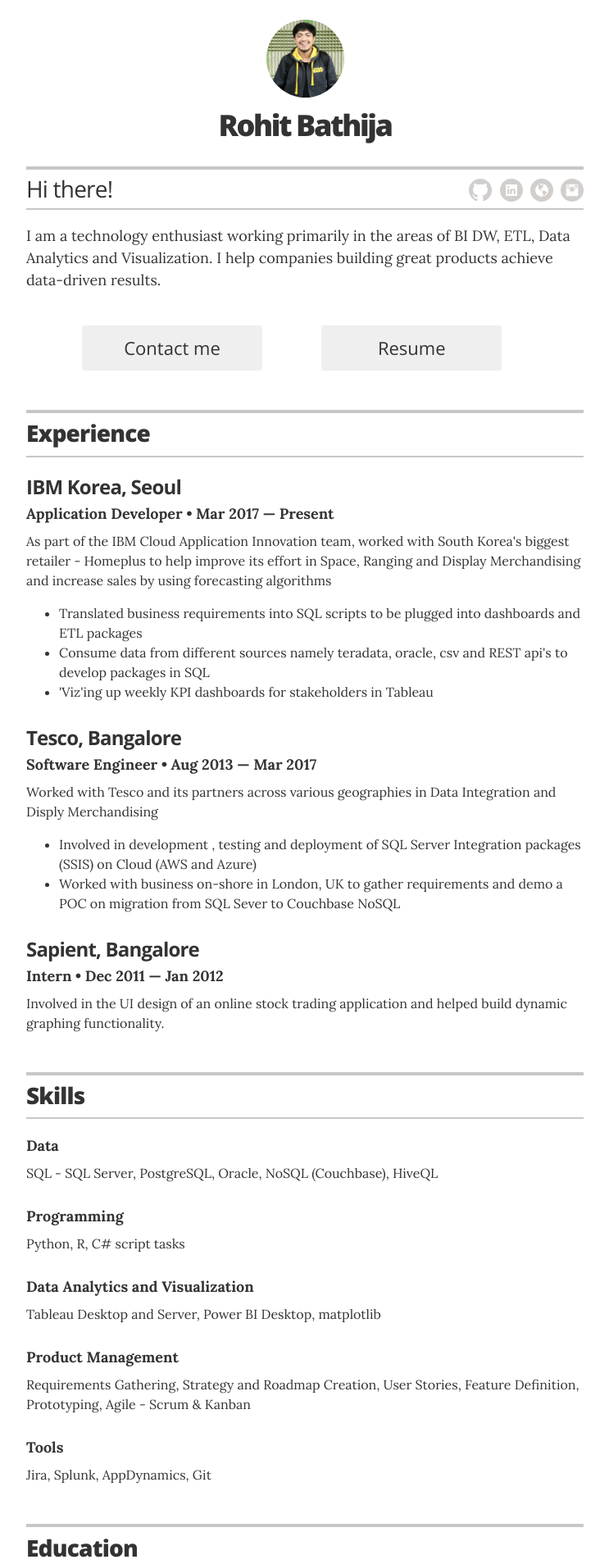
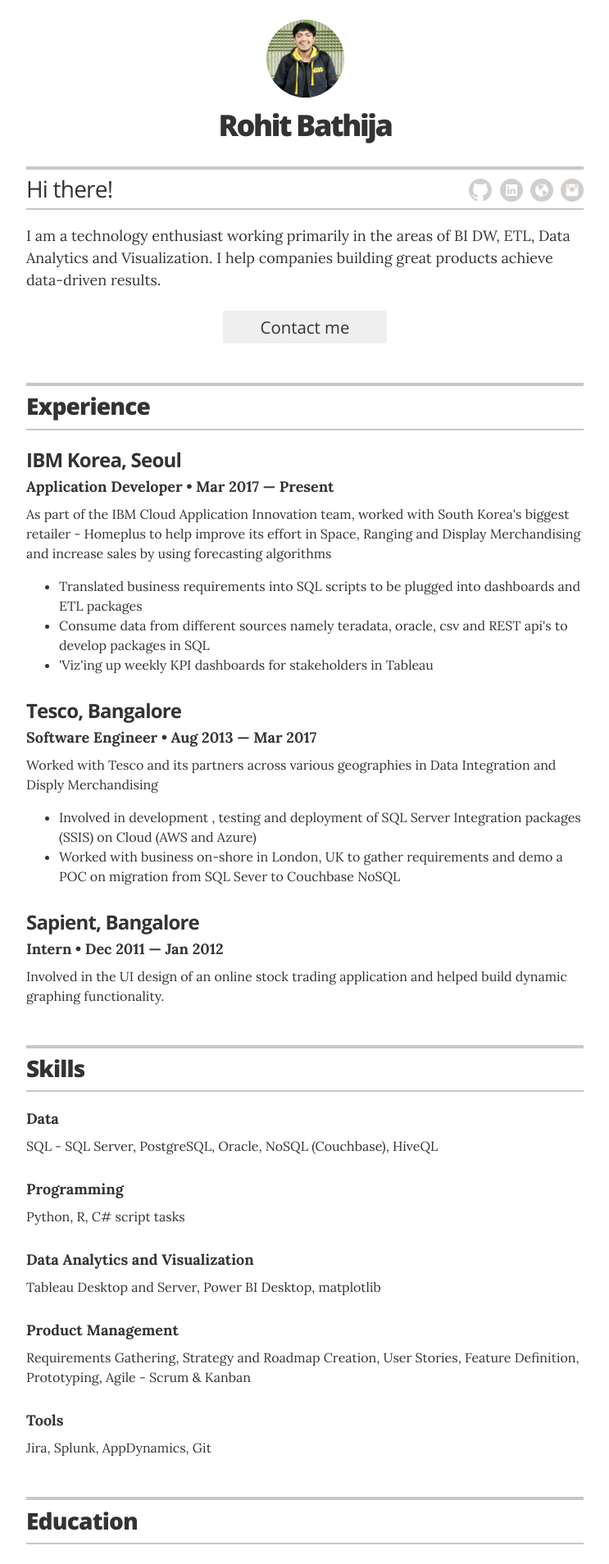
Before and after one commit to robathija/rohit-resume, a Jekyll site: the page built from index.html, in a window 1280 px wide. Shown: the top 1908 px of the page at 82% size, without its empty margins (268-1011 px from the left). Built offline with Jekyll 4.4.1, drawn with Linux system fonts in a browser that asks for light colours.

Commit message:
reducing px sizes

```diff
--- a/_layouts/resume.html
+++ b/_layouts/resume.html
@@ -38,8 +38,7 @@
         </div>
 
         {% if site.resume_looking_for_work == 'yes' %}
-        <div class = "ranjini"><a href="mailto:{{ site.resume_contact_email }}" class="contact-button no-print" itemprop="email">Contact me</a></div>
-		<div class = "ranjini"><a href="http://google.com" class="contact-button no-print" itemprop="email">Resume</a></div>
+        <a href="mailto:{{ site.resume_contact_email }}" class="contact-button no-print" itemprop="email">Contact me</a>
         {% elsif site.resume_looking_for_work == 'no' %}
         <a class="contact-button not-looking no-print">I'm not looking for work right now.</a>
         {% else %}
--- a/_sass/_resume.scss
+++ b/_sass/_resume.scss
@@ -114,11 +114,11 @@
   text-align: center;
   display: block;
   margin: 1.5rem auto;
-  width: 220px;
-  font-size: 1.375rem;
+  width: 200px;
+  font-size: 1.275rem;
   @include sans_light;
   color: #333;
-  line-height: 55px;
+  line-height: 40px;
   @include transition(all .2s ease);
 
   &:hover {
@@ -133,7 +133,7 @@
 .ranjini {
 display: inline-block !important;
 text-align: center;
-margin-left: 10%;
+margin-left: 12%;
 }
 
 // resume content styles
```
